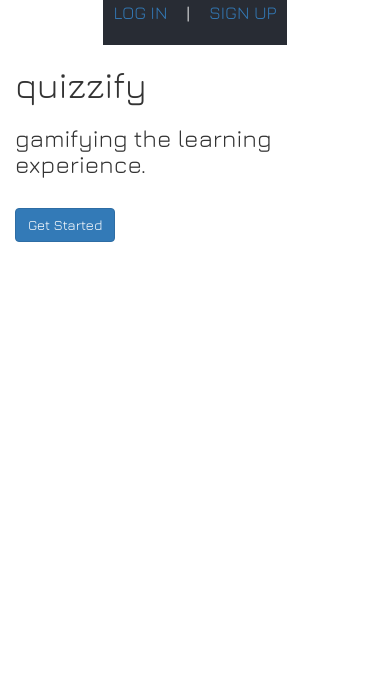
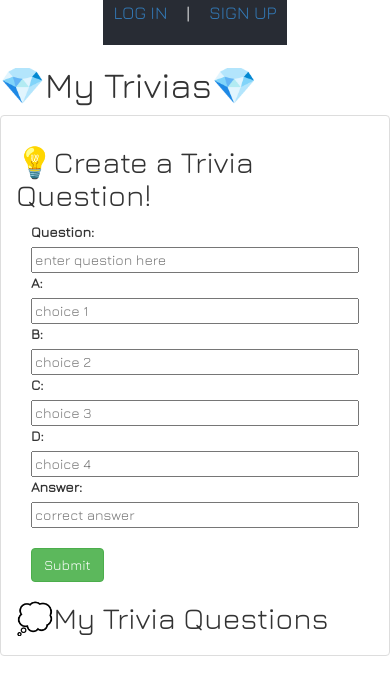
Before and after one commit to angelamchoi/react-trivia-game, a React (Create React App) app: page / in a window 390 px wide. Shown: the top 694 px of the page. Built offline with nearby package versions, Linux system fonts and the light colour scheme.

Commit message:
changed the routing for when user logs in and changed input style

```diff
--- a/package.json
+++ b/package.json
@@ -3,6 +3,8 @@
   "version": "0.1.0",
   "private": true,
   "dependencies": {
+    "@fortawesome/free-solid-svg-icons": "^5.15.3",
+    "@fortawesome/react-fontawesome": "^0.1.15",
     "@testing-library/jest-dom": "^5.14.1",
     "@testing-library/react": "^11.2.7",
     "@testing-library/user-event": "^12.8.3",
--- a/src/components/QuizForm/QuizForm.jsx
+++ b/src/components/QuizForm/QuizForm.jsx
@@ -2,6 +2,7 @@ import { React, Component } from "react";
 import { Link } from 'react-router-dom';
 import quizService from "../../utils/quizService";
 import "../QuizForm/QuizForm.css";
+
 
 class QuizForm extends Component {
   constructor() {
@@ -12,8 +13,6 @@ class QuizForm extends Component {
       index : '',
   }
 }
-
-
 
   handleSubmit= (e) => {
     e.preventDefault();
@@ -88,8 +87,11 @@ render() {
     <div className = "form">
     <form ref="myForm">
       <h2>💡Create a Trivia Question!</h2>
+      <div className ="card">
+        <div className = "col-sm-12">
       <label>Question:</label>
-      <input type="text" name="txtQuestion" ref="txtQuestion" placeholder="question"/>
+
+      <input type="textarea" name="txtQuestion" ref="txtQuestion" placeholder="enter question here"/>
       <label>A:</label>
       <input type="text" name="txtChoice1" ref="txtChoice1" placeholder="choice 1" />
       <label>B:</label>
@@ -101,89 +103,24 @@ render() {
       <label>Answer:</label>
       <input type="text" name="txtAnswer" ref="txtAnswer"placeholder="correct answer" />
       <button type="submit" onClick={this.handleSubmit} className="btn btn-success">Submit</button>
+      </div>
+      </div>
     </form>
     <h2>💭My Trivia Questions</h2>
-    <table>
       {quizData.map((quiz, i) =>
-        <li key={i} className="myList">
+        <div className="card w-75" key={i} className="myList">
         {i+1}. {quiz.question}, {quiz.choice1}, {quiz.choice2}, {quiz.choice3}, {quiz.choice4}, {quiz.correctAnswer}
         <button onClick={() => this.handleDelete(i)} className="btn btn-danger">Delete</button>
         <button onClick={() => this.handleEdit(i)} className="btn btn-info">Edit</button>
-        </li>
-)}
-    </table>
-    </div>
+        </div>
+
+        )}
+      </div>
+
+
+
+
   );
 }
 }
-
 export default QuizForm;
-
-// formHasErr = () => {
-//   // Check if any empty boxes
-//   if (!
-//     (this.state.question &&
-//       this.state.choice1 &&
-//       this.state.choice2 &&
-//       this.state.choice3 &&
-//       this.state.choice4 &&
-//       this.state.correctAnswer)
-//   ) return "Please Ensure All Boxes are Filled"
-
-//   this.setState({
-//     errMsg: ''
-//   })
-
-//   return false;
-// }
-
-// render() {
-
-//   // let errMsg = this.state.errMsg ? <p className="Form-Error">{this.state.errMsg}</p> : null
-//     return (
-//       <div className="QuizForm-body">
-//         <form className="Create-Quiz-Form" onSubmit={this.handleCreate}>
-//           <div className ="form-horizontal">
-//           <div className="form-group">
-//             <div className="col-sm-12">
-//               <input type="text" className="form-control" placeholder="question" value={this.state.question} name="question" onChange={(e) => this.handleChange(e)} />
-//             </div>
-//           </div>
-//           <div className="form-group">
-//             <div className="col-sm-12">
-//               <input type="choice1" className="form-control" placeholder="choice 1" value={this.state.choice1} name="choice1" onChange={(e) => this.handleChange(e)} />
-//             </div>
-//           </div>
-//           <div className="form-group">
-//             <div className="col-sm-12">
-//               <input type="choice2" className="form-control" placeholder="choice 2" value={this.state.choice2} name="choice2" onChange={(e) => this.handleChange(e)} />
-//             </div>
-//           </div>
-//           <div className="form-group">
-//             <div className="col-sm-12">
-//               <input type="choice3" className="form-control" placeholder="choice 3" value={this.state.choice3} name="choice3" onChange={(e) => this.handleChange(e)} />
-//             </div>
-//           </div>
-//           <div className="form-group">
-//             <div className="col-sm-12">
-//               <input type="choice4" className="form-control" placeholder="choice 4" value={this.state.choice4} name="choice4" onChange={(e) => this.handleChange(e)} />
-//             </div>
-//           </div>
-//           <div className="form-group">
-//             <div className="col-sm-12">
-//               <input type="answer" className="form-control" placeholder="answer" value={this.state.answer} name="answer" onChange={(e) => this.handleChange(e)} />
-//             </div>
-//           </div>
-//           <div className="form-group">
-//             <div className="col-sm-12 text-center">
-
-//              <button className="btn btn-default" >Create</button>&nbsp;&nbsp;
-//               <Link to='/'>Cancel</Link>
-//             </div>
-//           </div>
-//       </div>
-//     </form>
-//   </div>
-//     );
-//   }
-// }
--- a/src/pages/App/App.css
+++ b/src/pages/App/App.css
@@ -9,6 +9,10 @@
 main {
     display: flex;
     justify-content: center;
+  }
+
+  input {
+    width: 100%;
   }
 
 * {
--- a/src/pages/App/App.js
+++ b/src/pages/App/App.js
@@ -44,7 +44,7 @@ render() {
         <Route
           exact
           path="/"
-          render={() => <HomePage user={this.state.user} />}
+          render={() => <CreatePage user={this.state.user} />}
         />
         <Route
           exact
--- a/src/pages/HomePage/HomePage.jsx
+++ b/src/pages/HomePage/HomePage.jsx
@@ -7,10 +7,16 @@ import './HomePage.css'
 const HomePage = (props) => {
 return (
     <div className='container-fluid'>
-
         <h1> quizzify</h1>
         <h3> gamifying the learning experience. </h3>
         <button type="button" class="btn btn-primary">Get Started</button>
+       <div className ="row">
+           <div className="col-md-4">
+                <h2> play</h2>
+                <h2> learn</h2>
+                <h2> create</h2>
+            </div>
+        </div>
     </div>
 
 );
```
Also changed, not shown: src/index.css (line endings or trailing spaces), 1 other file (tests, documents, lock files or other folders).
